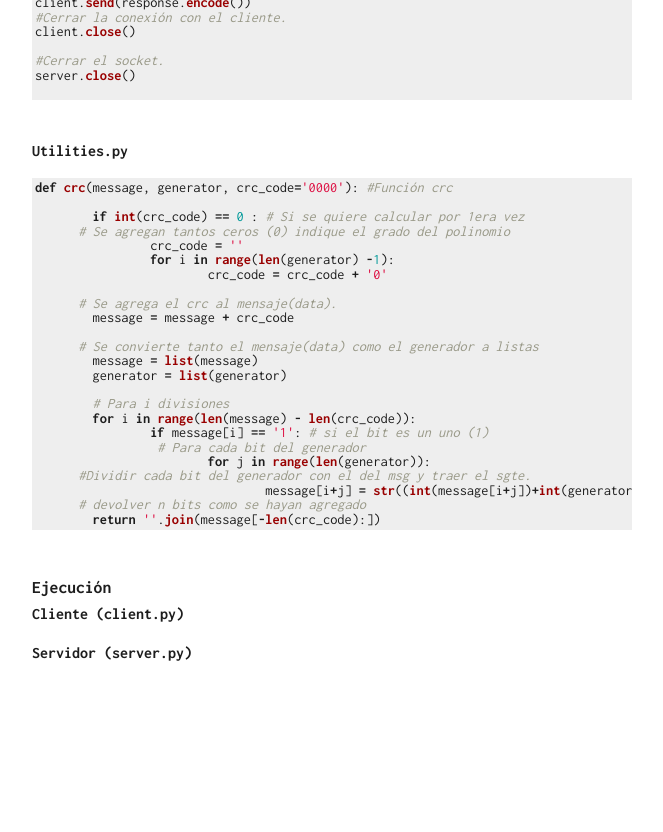
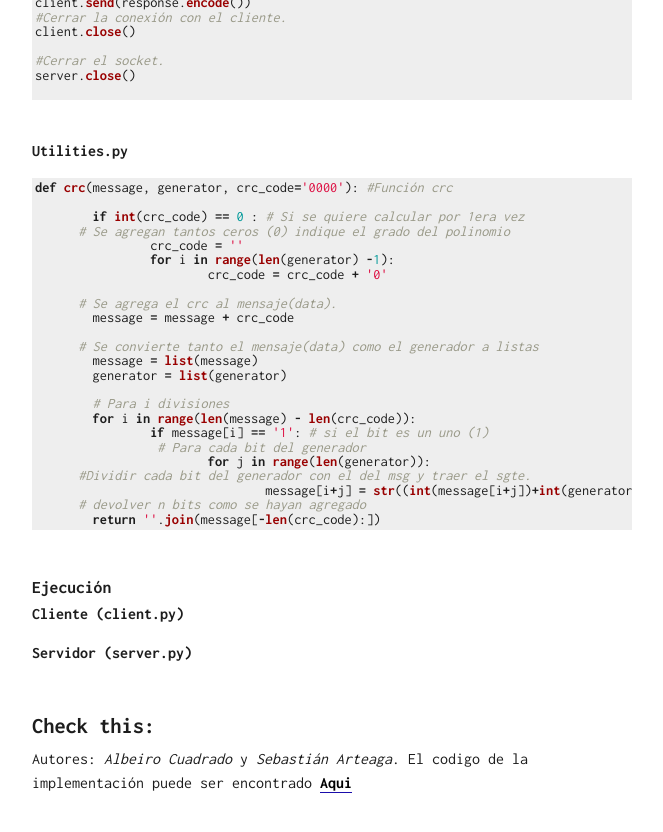
Before and after one commit to AlbCM/albcm.github.io, a Jekyll site: the page built from _posts/16-09-07-Codigo-de-redundancia-ciclica-CRC.markdown, in a window 1280 px wide and 900 px high, scrolled down 4065 px. Shown: the top 832 px of the window, without its empty margins (308-971 px from the left). Built offline with Jekyll 4.4.1, drawn with Linux system fonts in a browser that asks for light colours; comment, search, counter and statistics services are not loaded; before the commit the page ends 4835 px from its top, so only the background shows below that.

Commit message:
Update 16-09-07-Codigo-de-redundancia-ciclica-CRC.markdown

```diff
--- a/_posts/16-09-07-Codigo-de-redundancia-ciclica-CRC.markdown
+++ b/_posts/16-09-07-Codigo-de-redundancia-ciclica-CRC.markdown
@@ -114,6 +114,8 @@ RECEPTOR
 **5-** Finalmente el resto o residuo de nuestra operación es **0000000** esto quiere decir que **M** Es exactamente divisible por **G** Entonces el *Receptor* puede concluir que los datos no contienen ningún error y concluye la comprobación de redundancia cíclica.
 
 # Implementación CRC en Python
+
+
 La comprobación de redundancia cíclica se realiza en el hardware de las tarjetas de red entre dos nodos.
 
 Con el fin de entender el funcionamiento de dicha técnica realizaremos una analogía de esta pero en la capa de aplicación. De tal forma que cada nodo estará representado por un proceso, y el enlace estará representado por un socket de la capa de transporte.
@@ -228,3 +230,7 @@ def crc(message, generator, crc_code='0000'): #Función crc
 
 
 **Servidor (server.py)**
+
+# Check this:
+Autores: *Albeiro Cuadrado* y *Sebastián Arteaga*.
+El codigo de la implementación puede ser encontrado [Aqui](https://github.com/Sarteagadiaz/crcpy)
```
